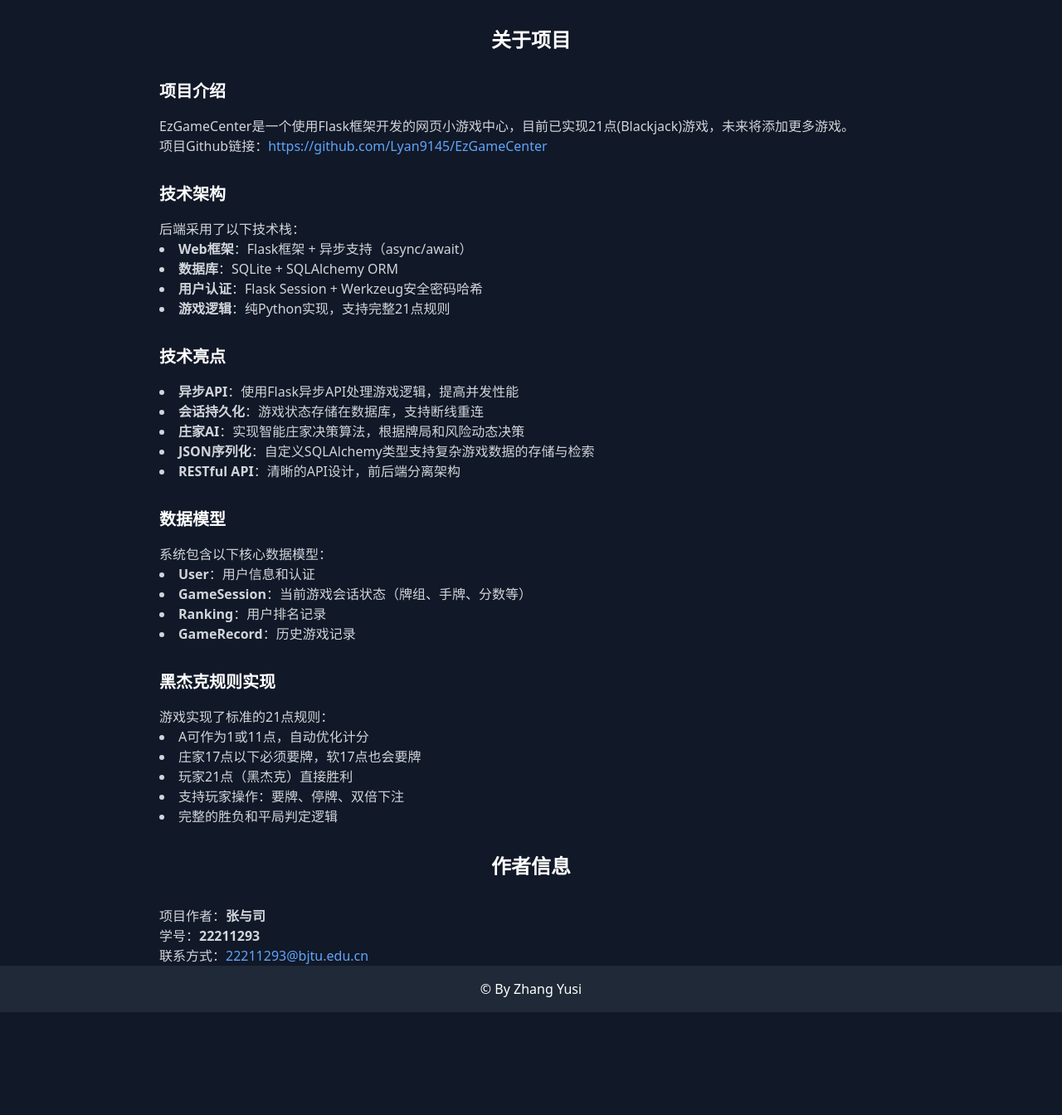
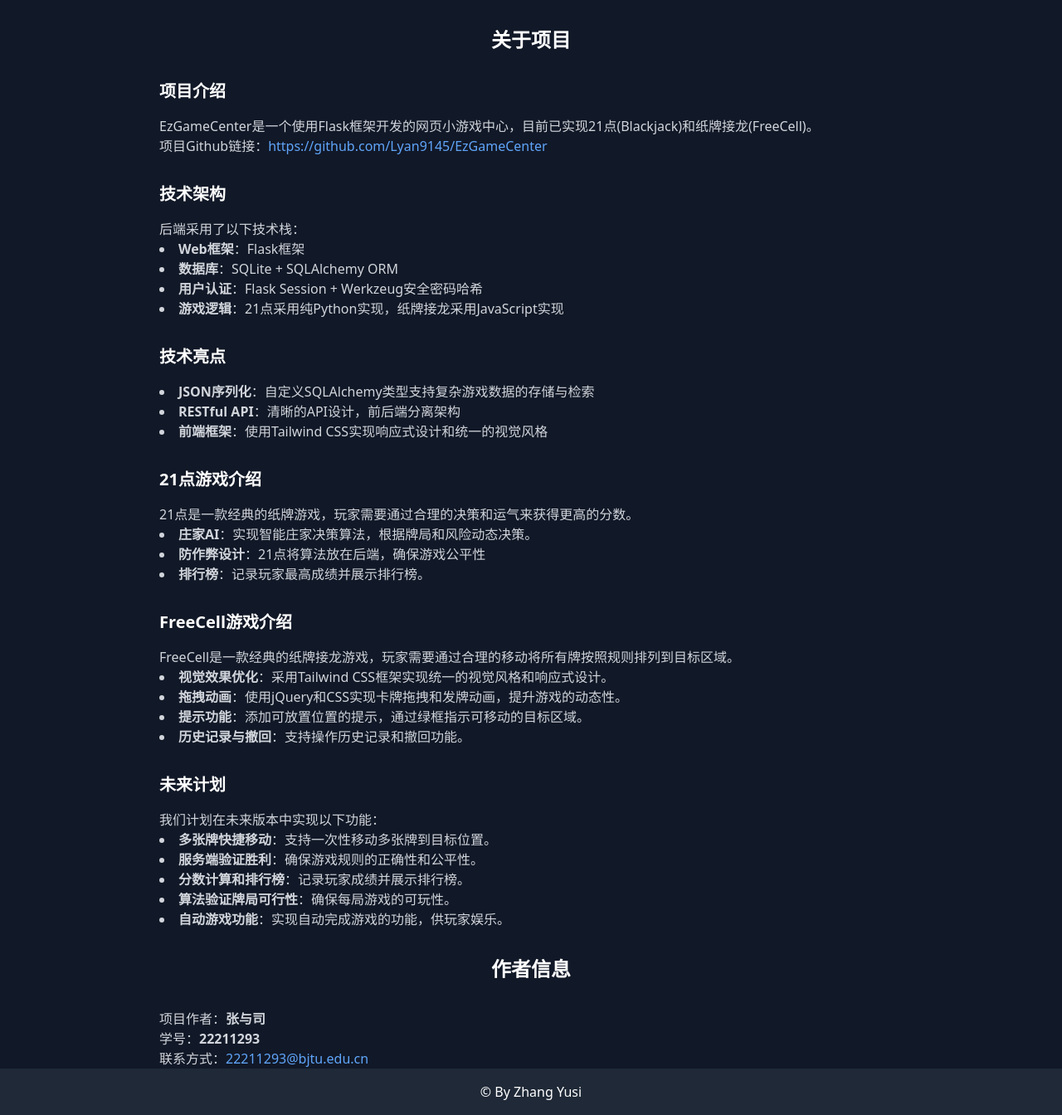
Before and after one commit to Lyan9145/EzGameCenter, a Flask app: page /about in a window 1280 px wide. Shown: the part 60-1404 px from the top of the page at 83% size. Before the commit the page ends 1280 px from the top, so only its background shows below. Run offline with Flask 3, Linux system fonts and the light colour scheme; some libraries are stand-ins or nearby versions.

Commit message:
修改了about页

```diff
--- a/templates/about.html
+++ b/templates/about.html
@@ -7,7 +7,7 @@
     <div class="space-y-8 max-w-4xl mx-auto">
         <section>
             <h3 class="text-xl font-semibold text-white mb-4">项目介绍</h3>
-            <p class="text-gray-300">EzGameCenter是一个使用Flask框架开发的网页小游戏中心，目前已实现21点(Blackjack)游戏，未来将添加更多游戏。</p>
+            <p class="text-gray-300">EzGameCenter是一个使用Flask框架开发的网页小游戏中心，目前已实现21点(Blackjack)和纸牌接龙(FreeCell)。</p>
             <p class="text-gray-300">项目Github链接：<a href="https://github.com/Lyan9145/EzGameCenter" target="_blank" rel="noopener" class="text-blue-400 hover:underline">https://github.com/Lyan9145/EzGameCenter</a></p>
         </section>
 
@@ -15,44 +15,49 @@
             <h3 class="text-xl font-semibold text-white mb-4">技术架构</h3>
             <p class="text-gray-300">后端采用了以下技术栈：</p>
             <ul class="list-disc list-inside text-gray-300">
-                <li><strong>Web框架</strong>：Flask框架 + 异步支持（async/await）</li>
+                <li><strong>Web框架</strong>：Flask框架</li>
                 <li><strong>数据库</strong>：SQLite + SQLAlchemy ORM</li>
                 <li><strong>用户认证</strong>：Flask Session + Werkzeug安全密码哈希</li>
-                <li><strong>游戏逻辑</strong>：纯Python实现，支持完整21点规则</li>
+                <li><strong>游戏逻辑</strong>：21点采用纯Python实现，纸牌接龙采用JavaScript实现</li>
             </ul>
         </section>
 
         <section>
             <h3 class="text-xl font-semibold text-white mb-4">技术亮点</h3>
             <ul class="list-disc list-inside text-gray-300">
-                <li><strong>异步API</strong>：使用Flask异步API处理游戏逻辑，提高并发性能</li>
-                <li><strong>会话持久化</strong>：游戏状态存储在数据库，支持断线重连</li>
-                <li><strong>庄家AI</strong>：实现智能庄家决策算法，根据牌局和风险动态决策</li>
                 <li><strong>JSON序列化</strong>：自定义SQLAlchemy类型支持复杂游戏数据的存储与检索</li>
                 <li><strong>RESTful API</strong>：清晰的API设计，前后端分离架构</li>
+                <li><strong>前端框架</strong>：使用Tailwind CSS实现响应式设计和统一的视觉风格</li>
             </ul>
         </section>
-
         <section>
-            <h3 class="text-xl font-semibold text-white mb-4">数据模型</h3>
-            <p class="text-gray-300">系统包含以下核心数据模型：</p>
+            <h3 class="text-xl font-semibold text-white mb-4">21点游戏介绍</h3>
+            <p class="text-gray-300">21点是一款经典的纸牌游戏，玩家需要通过合理的决策和运气来获得更高的分数。</p>
             <ul class="list-disc list-inside text-gray-300">
-                <li><strong>User</strong>：用户信息和认证</li>
-                <li><strong>GameSession</strong>：当前游戏会话状态（牌组、手牌、分数等）</li>
-                <li><strong>Ranking</strong>：用户排名记录</li>
-                <li><strong>GameRecord</strong>：历史游戏记录</li>
+                <li><strong>庄家AI</strong>：实现智能庄家决策算法，根据牌局和风险动态决策。</li>
+                <li><strong>防作弊设计</strong>：21点将算法放在后端，确保游戏公平性</li>
+                <li><strong>排行榜</strong>：记录玩家最高成绩并展示排行榜。</li>
             </ul>
         </section>
-
         <section>
-            <h3 class="text-xl font-semibold text-white mb-4">黑杰克规则实现</h3>
-            <p class="text-gray-300">游戏实现了标准的21点规则：</p>
+            <h3 class="text-xl font-semibold text-white mb-4">FreeCell游戏介绍</h3>
+            <p class="text-gray-300">FreeCell是一款经典的纸牌接龙游戏，玩家需要通过合理的移动将所有牌按照规则排列到目标区域。</p>
             <ul class="list-disc list-inside text-gray-300">
-                <li>A可作为1或11点，自动优化计分</li>
-                <li>庄家17点以下必须要牌，软17点也会要牌</li>
-                <li>玩家21点（黑杰克）直接胜利</li>
-                <li>支持玩家操作：要牌、停牌、双倍下注</li>
-                <li>完整的胜负和平局判定逻辑</li>
+                <li><strong>视觉效果优化</strong>：采用Tailwind CSS框架实现统一的视觉风格和响应式设计。</li>
+                <li><strong>拖拽动画</strong>：使用jQuery和CSS实现卡牌拖拽和发牌动画，提升游戏的动态性。</li>
+                <li><strong>提示功能</strong>：添加可放置位置的提示，通过绿框指示可移动的目标区域。</li>
+                <li><strong>历史记录与撤回</strong>：支持操作历史记录和撤回功能。</li>
+            </ul>
+        </section>
+        <section>
+            <h3 class="text-xl font-semibold text-white mb-4">未来计划</h3>
+            <p class="text-gray-300">我们计划在未来版本中实现以下功能：</p>
+            <ul class="list-disc list-inside text-gray-300">
+                <li><strong>多张牌快捷移动</strong>：支持一次性移动多张牌到目标位置。</li>
+                <li><strong>服务端验证胜利</strong>：确保游戏规则的正确性和公平性。</li>
+                <li><strong>分数计算和排行榜</strong>：记录玩家成绩并展示排行榜。</li>
+                <li><strong>算法验证牌局可行性</strong>：确保每局游戏的可玩性。</li>
+                <li><strong>自动游戏功能</strong>：实现自动完成游戏的功能，供玩家娱乐。</li>
             </ul>
         </section>
     </div>
@@ -84,14 +89,14 @@
             .then(response => response.json())
             .then(data => {
                 if (data.success) {
-                    alert('余额重置成功！新余额：' + data.new_balance);
+                    showToast('余额重置成功！新余额：' + data.new_balance, 'info');
                     location.reload();
                 } else {
-                    alert('重置失败：' + (data.error || '未知错误'));
+                    showToast('重置失败：' + (data.error || '未知错误'), 'error');
                 }
             })
             .catch(error => {
-                alert('请求失败：' + error.message);
+                showToast('请求失败：' + error.message, 'error');
             });
         }
     }
```
Also changed, not shown: static/freecell.js (+4 -4 lines).
